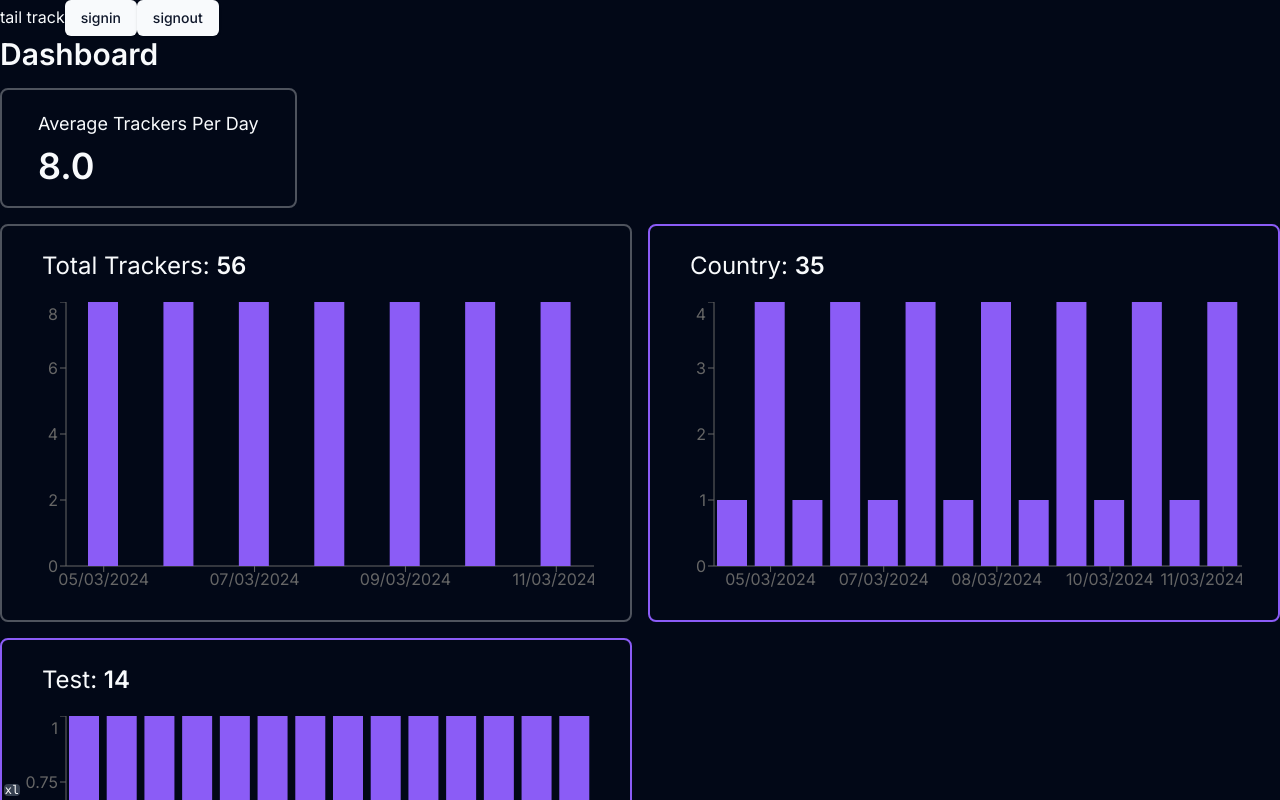
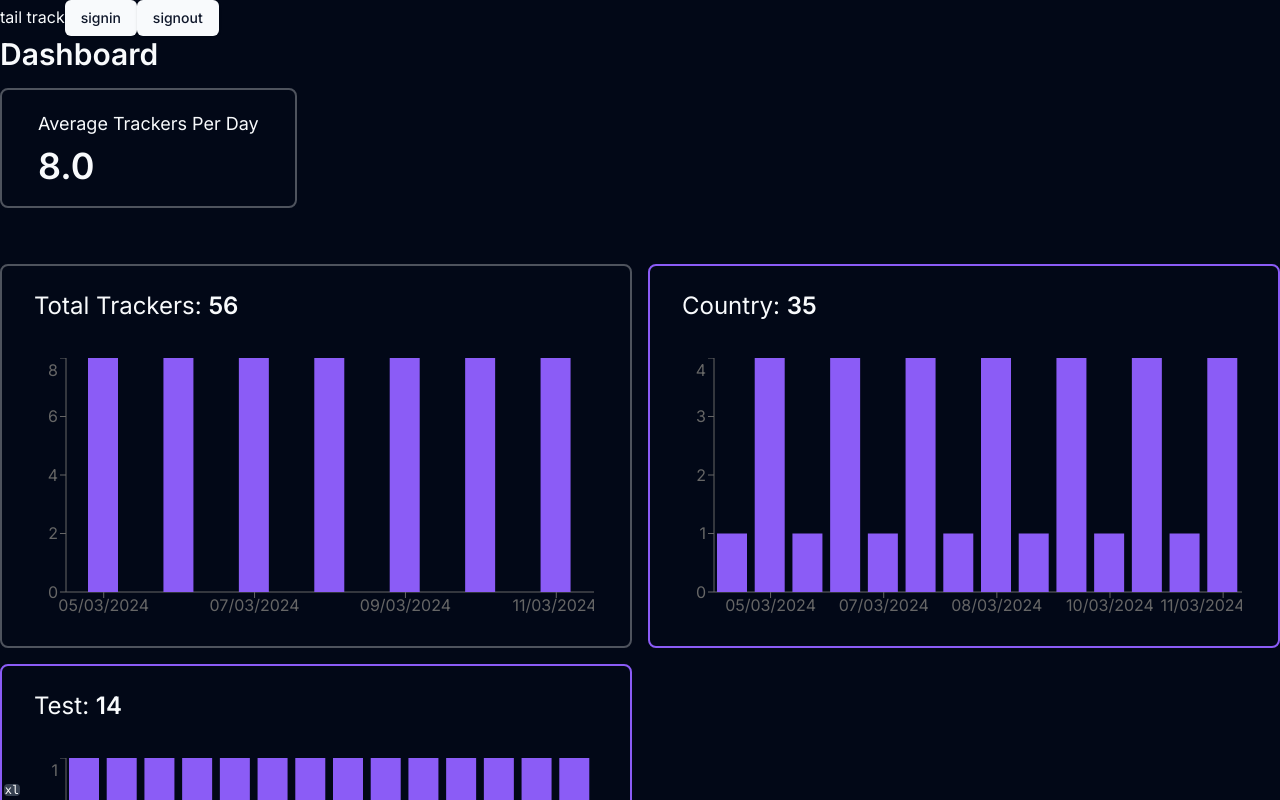
Before and after one commit to nishchay17/tail-track, a Next.js app: page / in a window 1280 px wide. Shown: the top 800 px of the page. Built offline with nearby package versions, Linux system fonts and the light colour scheme; no server answers.

Commit message:
fix: graph layout shift

```diff
--- a/components/dashboard/analytics-dashboard.tsx
+++ b/components/dashboard/analytics-dashboard.tsx
@@ -87,7 +87,7 @@ function AnalyticsDashboard({
 
   return (
     <>
-      <section>
+      <section className="pb-10">
         <h1 className="text-3xl font-semibold mb-4">Dashboard</h1>
         <div className="flex gap-4">
           {statsData.map((it) => (
@@ -103,17 +103,22 @@ function AnalyticsDashboard({
             </div>
           ))}
         </div>
+      </section>
+      <section className="pb-10">
         <div className="mt-4 grid grid-cols-2 gap-4">
           {cardData.map((it) => (
             <div
               key={it.name}
               className={cn(
-                "rounded-lg border-2 min-w-[200px] border-white/30 px-9 py-6 pl-1",
+                "rounded-lg border-2 w-full aspect-[2/1] border-white/30 px-9 py-6 pl-1",
                 it.custom ? "border-violet-500" : ""
               )}
             >
-              <p className="text-2xl capitalize mb-5 pl-9">
-                {it.name}: <span className="font-semibold">{it.count}</span>
+              <p className="text-2xl capitalize mb-9 pl-7">
+                {it.name}:{" "}
+                <span className="font-semibold">
+                  {it.count.toLocaleString()}
+                </span>
               </p>
               <DashboardGraph
                 className="text-left"
@@ -126,7 +131,6 @@ function AnalyticsDashboard({
           ))}
         </div>
       </section>
-      <section></section>
     </>
   );
 }
--- a/components/dashboard/dashboard-graph.tsx
+++ b/components/dashboard/dashboard-graph.tsx
@@ -39,7 +39,7 @@ function DashboardGraph({
   className: string;
 }) {
   return (
-    <ResponsiveContainer width="100%" aspect={2} className={className}>
+    <ResponsiveContainer width="100%" height="100%" className={className}>
       <BarChart
         margin={{ top: 0, left: 0, right: 0, bottom: 0 }}
         data={chartData}
```
